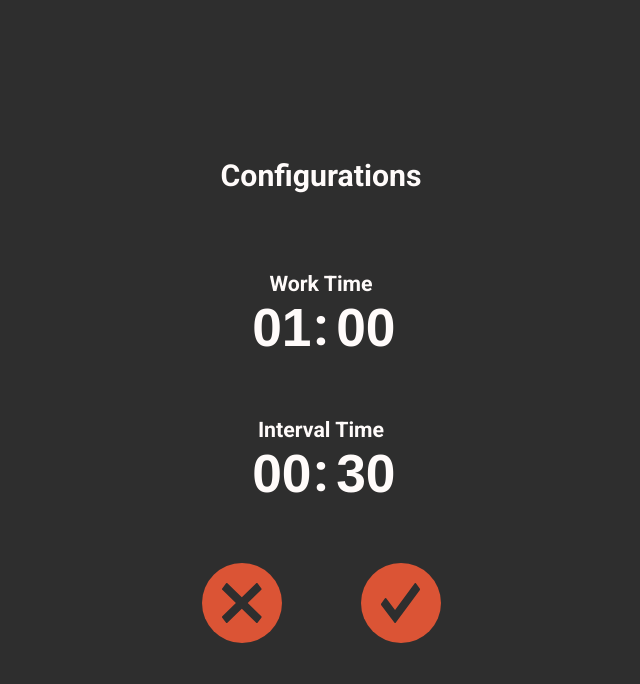
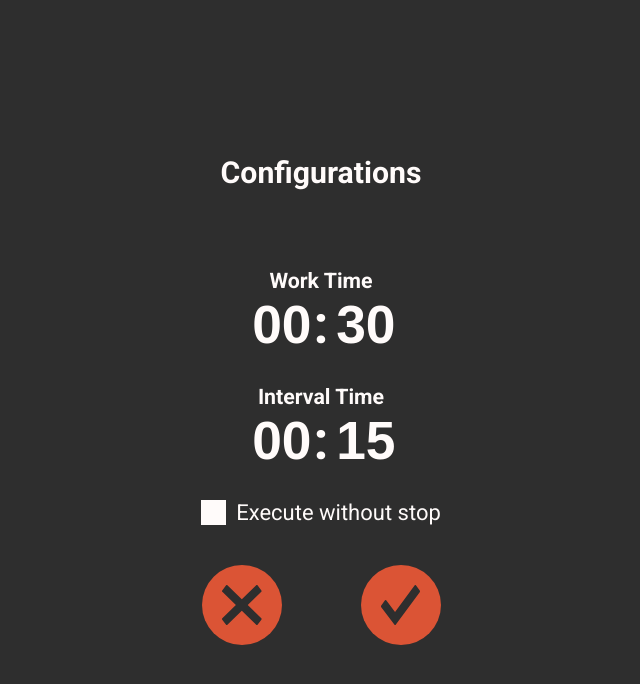
Before and after one commit to nelsonlpco/vue-pomodoro, a Vue app: page /vue-pomodoro/configurations in a window 1280 px wide. Shown: the top 684 px of the page, without its empty margins (319-959 px from the left). Built offline with nearby package versions, Linux system fonts and the light colour scheme.

Commit message:
added checkbox and loop config

```diff
--- /dev/null
+++ b/src/components/atoms/ChangeInput.vue
@@ -0,0 +1,95 @@
+<template>
+  <label class="container">
+    {{label}}
+    <input type="checkbox" :checked="isActive" :value="isActive" @change="onChange">
+    <span class="checkmark"></span>
+  </label>
+</template>
+
+<script>
+export default {
+  name: 'ChangeInput',
+  props: {
+    isActive: {
+      type: Boolean,
+      default: false,
+    },
+    label: {
+      type: String,
+      default: '',
+    },
+  },
+  methods: {
+    onChange() {
+      this.$emit('change', !this.$props.isActive);
+    },
+  },
+};
+</script>
+
+<style lang="scss" scoped>
+
+@import '../../theme/theme.scss';
+
+.container {
+  display: block;
+  position: relative;
+  padding-left: 35px;
+  margin-bottom: 12px;
+  cursor: pointer;
+  font-size: 22px;
+  -webkit-user-select: none;
+  -moz-user-select: none;
+  -ms-user-select: none;
+  user-select: none;
+  color: $textColor;
+}
+
+.container input {
+  position: absolute;
+  opacity: 0;
+  cursor: pointer;
+  height: 0;
+  width: 0;
+}
+
+.checkmark {
+  position: absolute;
+  top: 0;
+  left: 0;
+  height: 25px;
+  width: 25px;
+  background-color: $textColor;
+}
+
+.container:hover input ~ .checkmark {
+  background-color: $textColor;
+}
+
+.container input:checked ~ .checkmark {
+  background-color: $primaryDark;
+}
+
+.checkmark:after {
+  content: "";
+  position: absolute;
+  display: none;
+}
+
+.container input:checked ~ .checkmark:after {
+  display: block;
+}
+
+.container .checkmark:after {
+  left: 9px;
+  top: 5px;
+  width: 5px;
+  height: 10px;
+  border: solid $textColor;
+  border-width: 0 3px 3px 0;
+  -webkit-transform: rotate(45deg);
+  -ms-transform: rotate(45deg);
+  transform: rotate(45deg);
+}
+
+</style>
--- a/src/components/atoms/NumberInput.vue
+++ b/src/components/atoms/NumberInput.vue
@@ -1,15 +1,18 @@
 <template>
   <input
-    class="time-input"
+    class="input"
+    :class="{'--active': isActive}"
     type="text"
-    placeholder="00"
-    :value="paddedNumber"
+    :placeholder="paddedNumber"
     @focus="onFocus"
+    @blur="onBlur"
     @keyup="onKeyUp"
     maxlength="2"/>
 </template>
 
 <script>
+let timeoutRef = null;
+
 export default {
   name: 'NumberInput',
   props: {
@@ -23,12 +26,25 @@ export default {
       return this.$props.value.toString().padStart(2, '0');
     },
   },
+  data() {
+    return {
+      isActive: false,
+    };
+  },
   methods: {
-    onFocus(e) {
-      e.target.select();
+    onFocus() {
+      this.isActive = true;
+    },
+    onBlur() {
+      this.isActive = false;
     },
     onKeyUp(e) {
-      this.$emit('change', e.target.value);
+      if (timeoutRef) {
+        clearTimeout(timeoutRef);
+      }
+      timeoutRef = setTimeout(() => {
+        this.$emit('change', e.target.value);
+      }, 400);
     },
   },
 };
@@ -37,7 +53,7 @@ export default {
 <style lang="scss" scoped>
 @import '../../theme/theme.scss';
 
-.time-input {
+.input {
   color: $textColor;
   font-weight: bold;
   font-size: $font-size-timer-text;
@@ -47,5 +63,18 @@ export default {
   width: 69px;
   direction: rtl;
   overflow:hidden;
+
+  &::placeholder {
+    opacity: 1;
+    color: $textColor;
+  }
+
+  &.--active {
+    &::placeholder {
+      opacity: 0.5;
+      color: $textColor;
+    }
+  }
 }
+
 </style>
--- /dev/null
+++ b/src/components/molecules/LoopInput.vue
@@ -0,0 +1,28 @@
+<template>
+  <Container direction="row">
+    <ChangeInput :label="$t('playInLoop')" :isActive="isActive" @change="onChange"/>
+  </Container>
+</template>
+
+<script>
+import Container from '@/components/atoms/Container.vue';
+import ChangeInput from '@/components/atoms/ChangeInput.vue';
+
+export default {
+  components: {
+    Container,
+    ChangeInput,
+  },
+  props: {
+    isActive: {
+      type: Boolean,
+      default: false,
+    },
+  },
+  methods: {
+    onChange(value) {
+      this.$emit('change', value);
+    },
+  },
+};
+</script>
--- a/src/components/molecules/TimeInput.vue
+++ b/src/components/molecules/TimeInput.vue
@@ -9,9 +9,6 @@
 <script>
 import Container from '@/components/atoms/Container.vue';
 import NumberInput from '@/components/atoms/NumberInput.vue';
-
-let minuteTimeout = null;
-let secondsTimeout = null;
 
 export default {
   components: {
@@ -37,25 +34,10 @@ export default {
   methods: {
     onChangeMinutes(v) {
       const time = Number(v) * 60 + Number(this.$props.seconds);
-
-      if (minuteTimeout) {
-        clearTimeout(minuteTimeout);
-      }
-
-      minuteTimeout = setTimeout(() => {
-        this.$emit('keyup', time.toString());
-      }, 400);
+      this.$emit('keyup', time);
     },
     onChangeSeconds(v) {
-      this.$emit('keyup', Number(v));
-
-      if (secondsTimeout) {
-        clearTimeout(secondsTimeout);
-      }
-
-      secondsTimeout = setTimeout(() => {
-        this.$emit('keyup', v.toString());
-      }, 400);
+      this.$emit('keyup', v.toString());
     },
   },
   mounted() {
@@ -64,7 +46,3 @@ export default {
   },
 };
 </script>
-
-<style>
-
-</style>
--- a/src/globalization/languages.js
+++ b/src/globalization/languages.js
@@ -12,6 +12,7 @@ const messages = {
     timeTo: 'Tempo de ',
     notifications: 'Notificações',
     allowNotifications: 'Libera as notificações no seu browser para ser alertado nos intervalos de tempo.',
+    playInLoop: 'Executar sem parar',
   },
   'en-US': {
     work: 'Work',
@@ -23,13 +24,13 @@ const messages = {
     timeTo: 'Time to ',
     notifications: 'Notifications',
     allowNotifications: 'Allow the notifications on your browser for you to be notified on the time intervals',
+    playInLoop: 'Execute without stop',
   },
 };
 
 Vue.use(VueI18n);
 
 const locale = navigator.language || navigator.userLanguage;
-console.log(locale);
 
 const i18n = new VueI18n({
   locale: locale in messages ? locale : 'pt-BR',
--- a/src/store/index.js
+++ b/src/store/index.js
@@ -13,8 +13,8 @@ export default {
   state: {
     requestNotificationPermission: !notificationManager.permissionRequested(),
     animationTime: 0,
-    workTime: 10,
-    intervalTime: 5,
+    workTime: 30,
+    intervalTime: 15,
     currentTime: 0,
     isWorking: false,
     isInterval: false,
@@ -46,6 +46,9 @@ export default {
     if (!this.state.currentTime) {
       strategyManager.getStrategy(this);
     }
+  },
+  setIsLoop(value) {
+    this.state.isLoop = value;
   },
   setWorkTime(time) {
     this.state.workTime = time;
@@ -115,11 +118,14 @@ export default {
   saveConfig() {
     localStorage.setItem('workTime', this.state.workTime);
     localStorage.setItem('intervalTime', this.state.intervalTime);
+    localStorage.setItem('isLoop', this.state.isLoop);
   },
   loadConfig() {
     const workTime = localStorage.getItem('workTime');
     const intervalTime = localStorage.getItem('intervalTime');
-    this.state.workTime = workTime ? Number(workTime) : 60;
-    this.state.intervalTime = intervalTime ? Number(intervalTime) : 30;
+    const isLoop = localStorage.getItem('isLoop');
+    this.state.workTime = workTime ? Number(workTime) : this.state.workTime;
+    this.state.intervalTime = intervalTime ? Number(intervalTime) : this.state.intervalTime;
+    this.state.isLoop = isLoop && isLoop === 'true';
   },
 };
--- a/src/views/Configurations.vue
+++ b/src/views/Configurations.vue
@@ -4,16 +4,19 @@
       <Container margin="0 0 78px 0" width="100%">
         <Title>{{$t('configurations')}}</Title>
       </Container>
-      <Container margin="0 0 58px 0">
+      <Container margin="0 0 28px 0">
         <Subtitle>{{$t('workTime')}}</Subtitle>
         <TimeInput :minutes="minutes" :seconds="seconds" @keyup="changeWorkTime" />
       </Container>
-      <Container margin="0 0 58px 0">
+      <Container margin="0 0 28px 0">
         <Subtitle>{{$t('intervalTime')}}</Subtitle>
         <TimeInput
           :minutes="intervalMinutes"
           :seconds="intervalSeconds"
           @keyup="changeIntervalTime" />
+      </Container>
+      <Container margin="0 0 28px 0">
+        <LoopInput :isActive="store.state.isLoop" @change="onLoopChange"/>
       </Container>
       <Container direction="row">
         <Container margin="0 79px 0 0">
@@ -32,6 +35,7 @@ import Subtitle from '@/components/atoms/Subtitle.vue';
 import ButtonCancel from '@/components/molecules/buttons/ButtonCancel.vue';
 import ButtonConfirm from '@/components/molecules/buttons/ButtonConfirm.vue';
 import TimeInput from '@/components/molecules/TimeInput.vue';
+import LoopInput from '@/components/molecules/LoopInput.vue';
 
 export default {
   name: 'Configurations',
@@ -43,6 +47,7 @@ export default {
     ButtonCancel,
     ButtonConfirm,
     TimeInput,
+    LoopInput,
   },
   computed: {
     minutes() {
@@ -61,11 +66,13 @@ export default {
   data() {
     return {
       inputedTime: 0,
+      isLoop: false,
     };
   },
   methods: {
     cancelHandler() {
       this.store.setWorkTime(this.inputedTime);
+      this.store.setIsLoop(this.isLoop);
       this.$router.push('/');
     },
     confirmHandler() {
@@ -78,9 +85,13 @@ export default {
     changeIntervalTime(v) {
       this.store.setIntervalTime(Number(v));
     },
+    onLoopChange(value) {
+      this.store.setIsLoop(value);
+    },
   },
   mounted() {
     this.inputedTime = this.store.state.workTime;
+    this.isLoop = this.store.state.isLoop;
   },
 };
 </script>
```
